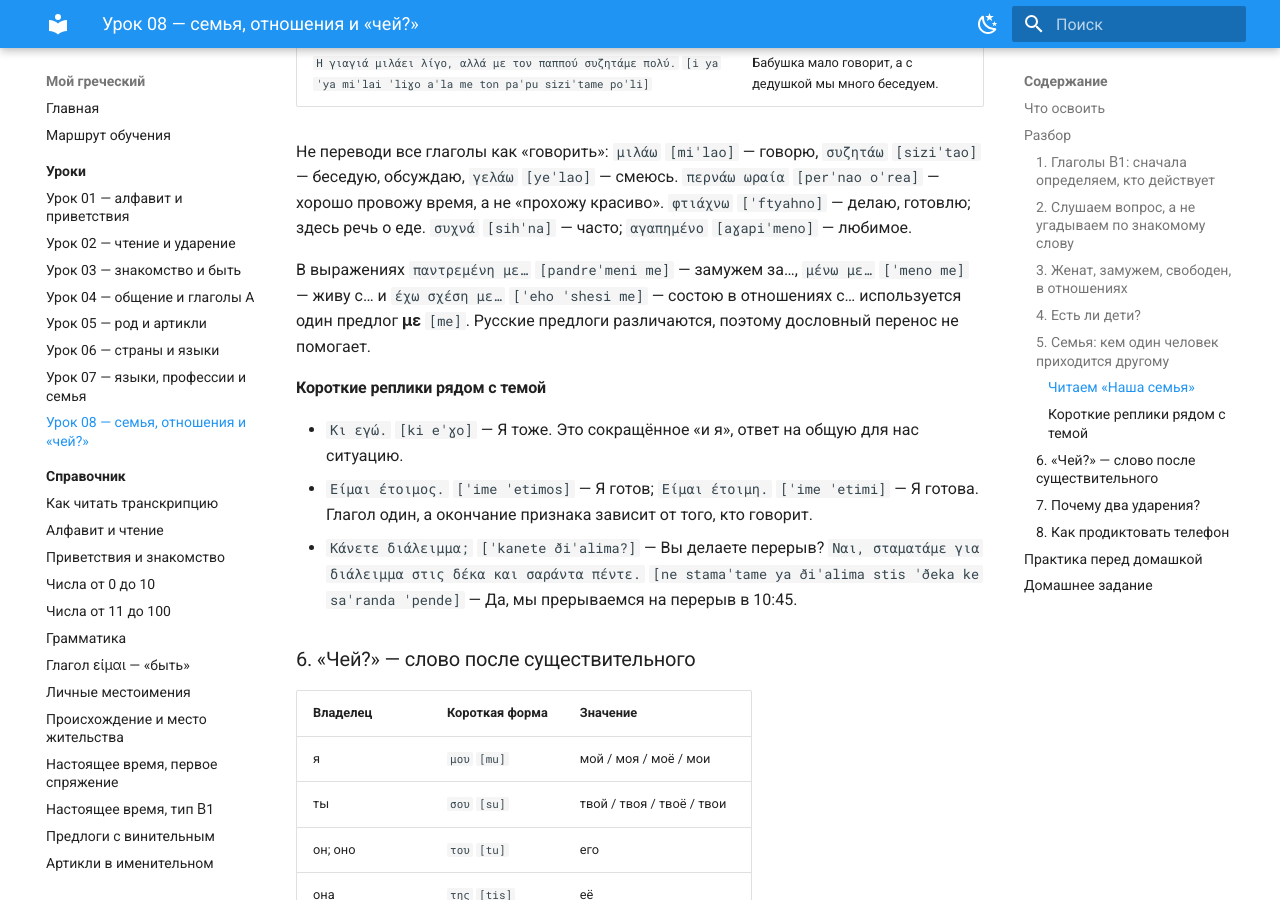
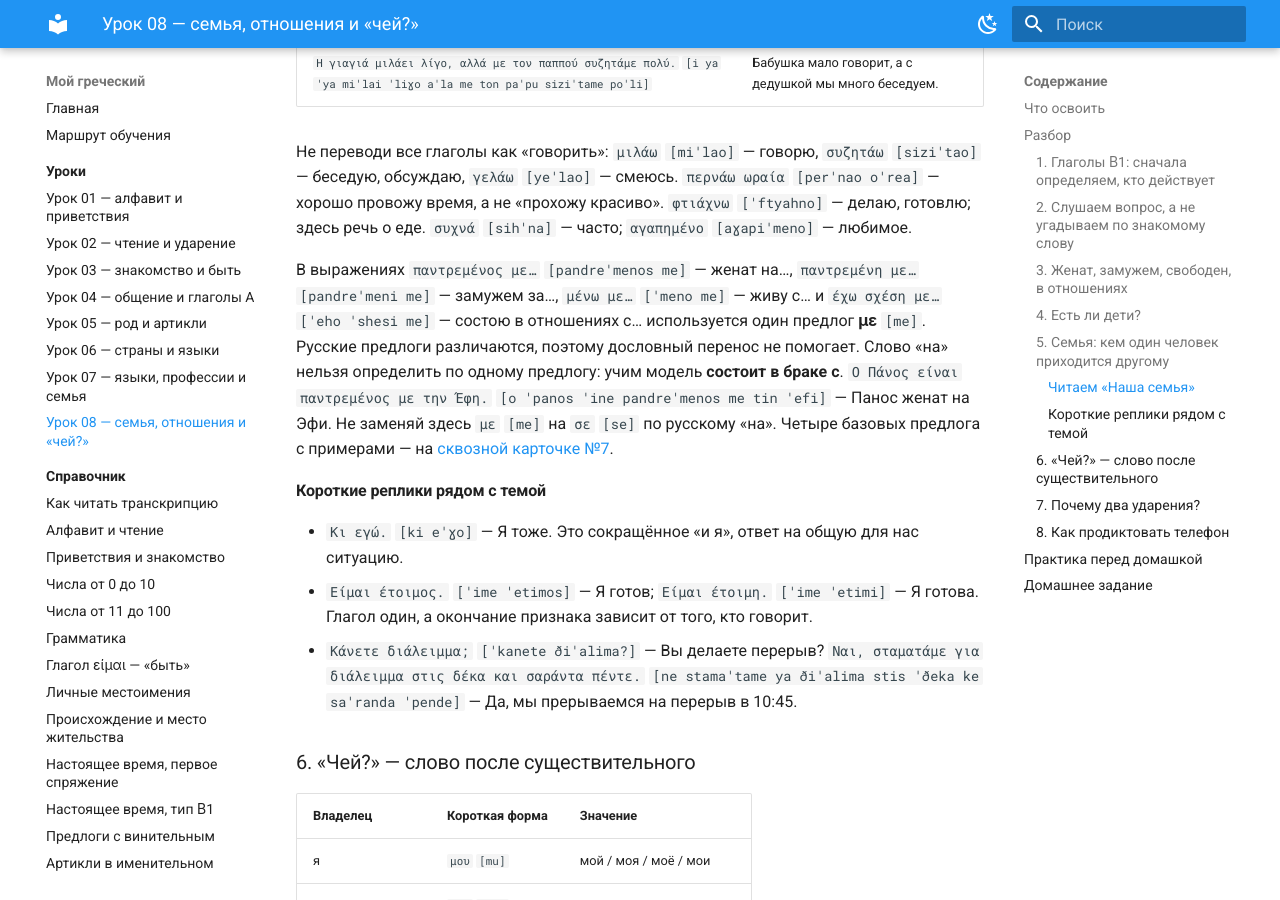
Before and after one commit to arch7tect/Greek, an MkDocs documentation site: the page built from docs/lessons/lesson-08-current.md, in a window 1280 px wide and 900 px high, scrolled down 7050 px. Built offline with MkDocs 1.6.1 and Material for MkDocs 9.7.7, drawn with Linux system fonts in a browser that asks for light colours.

Commit message:
Add prepositions and marriage patterns to revision cards

```diff
--- a/docs/assets/mobile/core/index.html
+++ b/docs/assets/mobile/core/index.html
@@ -11,7 +11,7 @@
 <figure><img src="card-4.png" alt="Знакомство: вопрос → ответ" loading="lazy"><figcaption>Знакомство: вопрос → ответ</figcaption></figure>
 <figure><img src="card-5.png" alt="Жизнь, учёба и языки" loading="lazy"><figcaption>Жизнь, учёба и языки</figcaption></figure>
 <figure><img src="card-6.png" alt="Фразы на каждый день" loading="lazy"><figcaption>Фразы на каждый день</figcaption></figure>
-<figure><img src="card-7.png" alt="Род и артикли" loading="lazy"><figcaption>Род и артикли</figcaption></figure>
+<figure><img src="card-7.png" alt="Артикли и предлоги" loading="lazy"><figcaption>Артикли и предлоги</figcaption></figure>
 <figure><img src="card-8.png" alt="Числа: от нуля до ста" loading="lazy"><figcaption>Числа: от нуля до ста</figcaption></figure>
 <figure><img src="card-9.png" alt="Как хорошо и сколько" loading="lazy"><figcaption>Как хорошо и сколько</figcaption></figure>
 <figure><img src="card-10.png" alt="Семья: близкие" loading="lazy"><figcaption>Семья: близкие</figcaption></figure>
--- a/docs/lessons/lesson-08-current.md
+++ b/docs/lessons/lesson-08-current.md
@@ -217,10 +217,17 @@
 `φτιάχνω` `[ˈftyahno]` — делаю, готовлю; здесь речь о еде.
 `συχνά` `[sihˈna]` — часто; `αγαπημένο` `[aɣapiˈmeno]` — любимое.
 
-В выражениях `παντρεμένη με…` `[pandreˈmeni me]` — замужем за…,
+В выражениях `παντρεμένος με…` `[pandreˈmenos me]` — женат на…,
+`παντρεμένη με…` `[pandreˈmeni me]` — замужем за…,
 `μένω με…` `[ˈmeno me]` — живу с… и `έχω σχέση με…` `[ˈeho ˈshesi me]` —
 состою в отношениях с… используется один предлог **με** `[me]`.
 Русские предлоги различаются, поэтому дословный перенос не помогает.
+Слово «на» нельзя определить по одному предлогу: учим модель **состоит в браке с**.
+`Ο Πάνος είναι παντρεμένος με την Έφη.`
+`[o ˈpanos ˈine pandreˈmenos me tin ˈefi]` — Панос женат на Эфи.
+Не заменяй здесь `με` `[me]` на `σε` `[se]` по русскому «на».
+Четыре базовых предлога с примерами — на
+[сквозной карточке №7](../assets/mobile/core/card-7.png).
 
 #### Короткие реплики рядом с темой
 
```
Also changed, not shown: docs/memory/core.md (+1 -1 lines), extracted/lessons/lesson-08-source-audit.md (+7 -0 lines), docs/assets/mobile/core/card-11.png, docs/assets/mobile/core/card-7.png, docs/assets/mobile/lesson-08/lesson-08-card-04.png, 10 other files.
